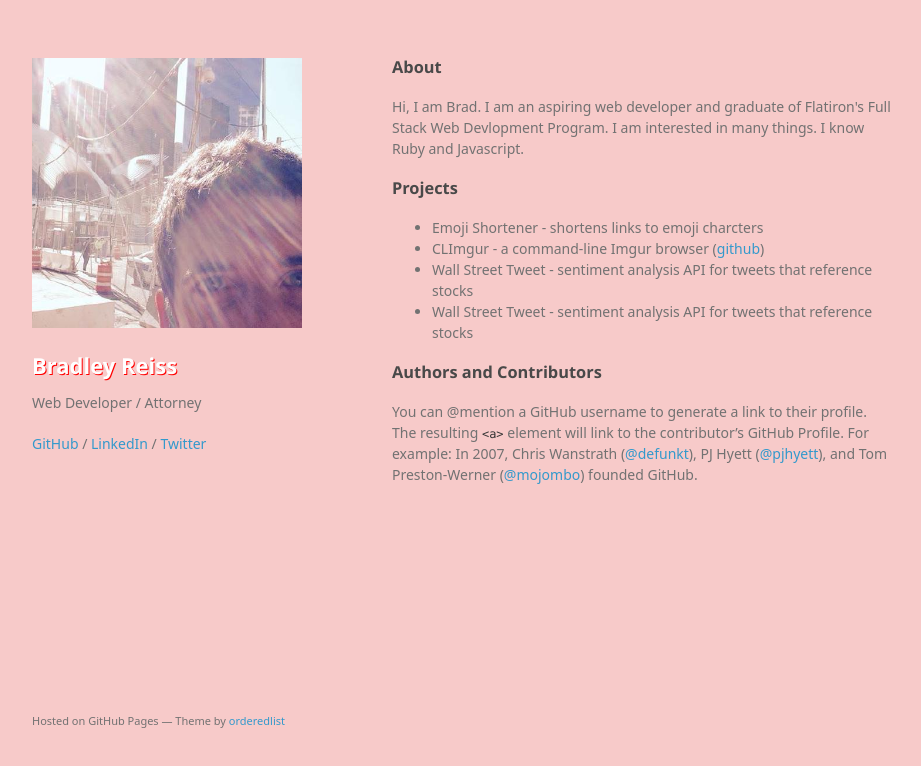
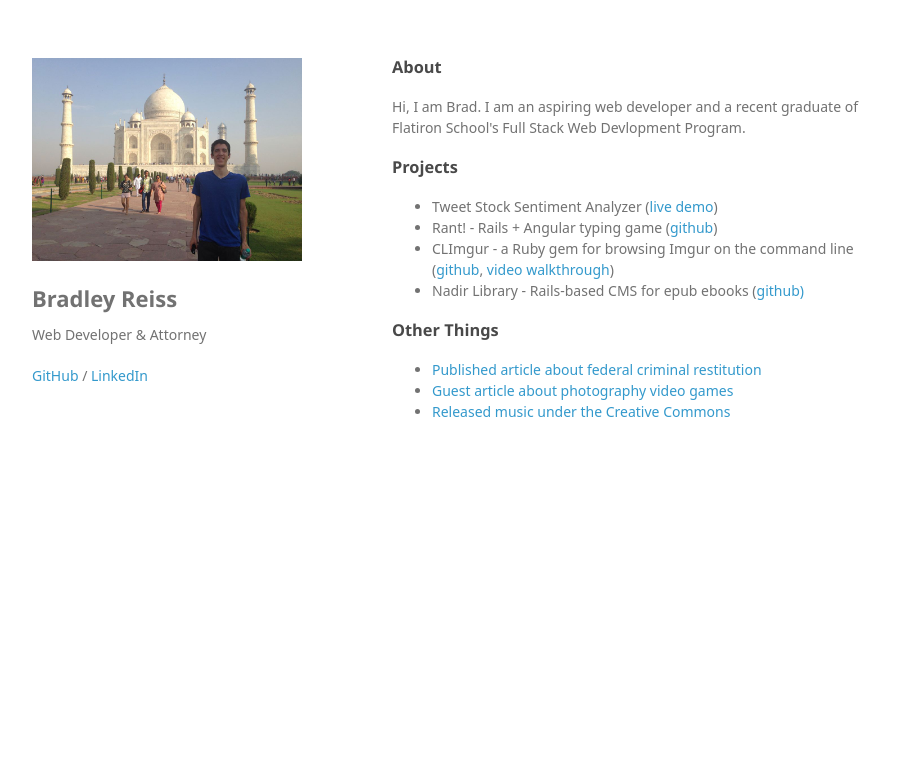
Before and after one commit to brad72287/brad72287.github.io, a plain HTML site: page index.html in a window 1280 px wide. Shown: the whole page, without its empty margins (178-1099 px from the left). Drawn offline with Linux system fonts and the light colour scheme; a web font is replaced by a local one.

Commit message:
more changes

```diff
--- a/index.html
+++ b/index.html
@@ -3,7 +3,7 @@
   <head>
     <meta charset="utf-8">
     <meta http-equiv="X-UA-Compatible" content="chrome=1">
-    <title>Bradley Reiss by brad72287</title>
+    <title>Bradley Reiss</title>
 
     <link rel="stylesheet" href="stylesheets/styles.css">
     <link rel="stylesheet" href="stylesheets/github-light.css">
@@ -15,15 +15,14 @@
   <body>
     <div class="wrapper">
       <header>
-        <p><img src="pic.jpg" alt=""></p>
+        <p><img src="taj.jpg" alt=""></p>
         <h1>Bradley Reiss</h1>
-        <p>Web Developer / Attorney</p>
+        <p>Web Developer & Attorney</p>
 
 
         <p class="view">
         <a href="https://github.com/brad72287">GitHub</a> /
-        <a href="https://github.com/brad72287">LinkedIn</a> /
-        <a href="https://github.com/brad72287">Twitter</a>
+        <a href="https://www.linkedin.com/in/brad-reiss-51525746">LinkedIn</a>
         </p>
 
       </header>
@@ -31,28 +30,32 @@
         <h3>
 <a id="welcome-to-github-pages" class="anchor" href="#welcome-to-github-pages" aria-hidden="true"><span aria-hidden="true" class="octicon octicon-link"></span></a>About</h3>
 
-<p>Hi, I am Brad. I am an aspiring web developer and graduate of Flatiron's Full Stack Web Devlopment Program. I am interested in many things. I know Ruby and Javascript.</p>
+<p>Hi, I am Brad. I am an aspiring web developer and a recent graduate of Flatiron School's Full Stack Web Devlopment Program.</p>
 
 <h3>
 <a id="designer-templates" class="anchor" href="#designer-templates" aria-hidden="true"><span aria-hidden="true" class="octicon octicon-link"></span></a>Projects</h3>
 
 <p>
 <ul>
-  <li>Emoji Shortener - shortens links to emoji charcters</li>
-  <li>CLImgur - a command-line Imgur browser (<a href="#">github</a>)</li>
-  <li>Wall Street Tweet - sentiment analysis API for tweets that reference stocks</li>
-  <li>Wall Street Tweet - sentiment analysis API for tweets that reference stocks</li>
-</ul>
+  <li>Tweet Stock Sentiment Analyzer (<a href="https://arcane-caverns-13986.herokuapp.com/?stock=TSLA">live demo</a>)</li>
+  <li>Rant! - Rails + Angular typing game (<a href="https://github.com/brad72287/rant/">github</a>)</li>
+  <li>CLImgur - a Ruby gem for browsing Imgur on the command line (<a href="https://github.com/brad72287/climgur-cli-gem">github</a>, <a href="https://www.youtube.com/watch?v=7R4eUjLpNK4">video walkthrough</a>)</li>
+  <li>Nadir Library - Rails-based CMS for epub ebooks (<a href="https://github.com/brad72287/bookreader">github)</a> </li>
+  </ul>
 </p>
 
 <h3>
-<a id="authors-and-contributors" class="anchor" href="#authors-and-contributors" aria-hidden="true"><span aria-hidden="true" class="octicon octicon-link"></span></a>Authors and Contributors</h3>
+<a id="authors-and-contributors" class="anchor" href="#authors-and-contributors" aria-hidden="true"><span aria-hidden="true" class="octicon octicon-link"></span></a>Other Things</h3>
 
-<p>You can @mention a GitHub username to generate a link to their profile. The resulting <code>&lt;a&gt;</code> element will link to the contributor’s GitHub Profile. For example: In 2007, Chris Wanstrath (<a href="https://github.com/defunkt" class="user-mention">@defunkt</a>), PJ Hyett (<a href="https://github.com/pjhyett" class="user-mention">@pjhyett</a>), and Tom Preston-Werner (<a href="https://github.com/mojombo" class="user-mention">@mojombo</a>) founded GitHub.</p>
+<p><ul>
+  <li><a href="http://scholarship.law.stjohns.edu/cgi/viewcontent.cgi?article=5598&context=lawreview">Published article about federal criminal restitution</a></li>
+  <li><a href="https://www.engadget.com/2010/08/19/guest-post-long-exposure-wowtography/">Guest article about photography video games</a></li>
+  <li><a href="http://ccmixter.org/files/brad_reiss/2570">Released music under the Creative Commons</a></li>
+  </ul></p>
 
       </section>
       <footer>
-        <p><small>Hosted on GitHub Pages &mdash; Theme by <a href="https://github.com/orderedlist">orderedlist</a></small></p>
+        <p></p>
       </footer>
     </div>
     <script src="javascripts/scale.fix.js"></script>
--- a/stylesheets/styles.css
+++ b/stylesheets/styles.css
@@ -55,7 +55,7 @@
 }
 
 body {
-  background-color: #f7cac9;
+  background-color: #fff;
   padding:50px;
   font: 14px/1.5 "Noto Sans", "Helvetica Neue", Helvetica, Arial, sans-serif;
   color:#727272;
@@ -79,8 +79,6 @@ h1, h2, h3 {
 
 h1 {
   font-size:22px;
-  color:#fff;
-  text-shadow: 1px 1px 0px red;
 }
 
 h2 {
```
Also changed, not shown: me.jpg (added), taj.jpg (added), 1 other file.
